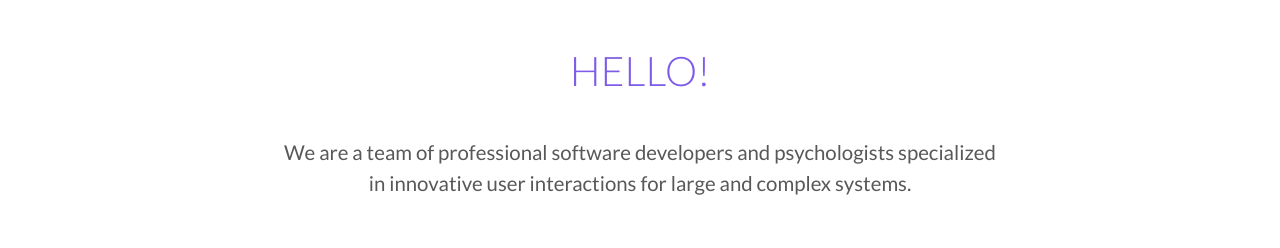
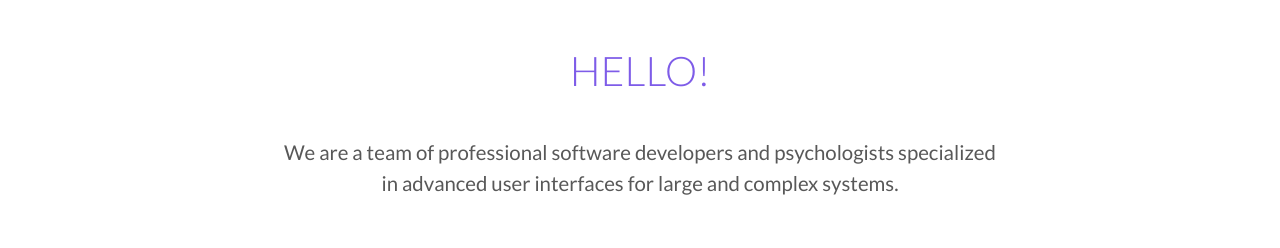
Before and after one commit to efficiam/efficiam.github.io, a website: page index.html in a window 1280 px wide. Shown: the part 880-1128 px from the top of the page. Drawn offline with Linux system fonts and the light colour scheme.

Commit message:
minor text again

```diff
--- a/index.html
+++ b/index.html
@@ -31,7 +31,7 @@
         <h1 class="u-txcolor-purple u-txuppercase u-txsize-xl u-txweight-300">Hello!</h1>
 
         <div class="u-mt-md u-maxwidth-x17 u-ml-a u-mr-a">
-          <p class="u-txsize-md u-txline-15 u-txcolor-black">We are a team of professional software developers and psychologists specialized in innovative user interactions for large and complex systems.</p>
+          <p class="u-txsize-md u-txline-15 u-txcolor-black">We are a team of professional software developers and psychologists specialized in advanced user interfaces for large and complex systems.</p>
         </div>
       </div>
     </div>
```
